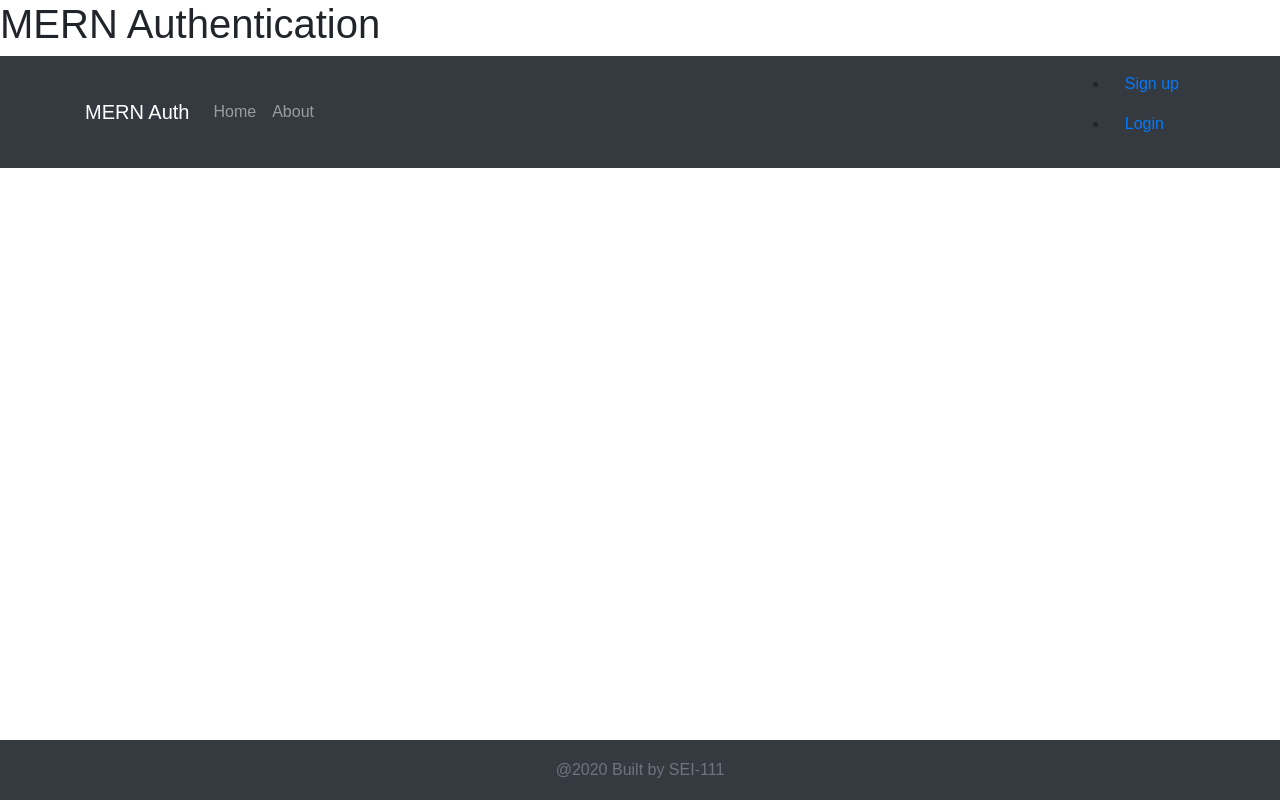
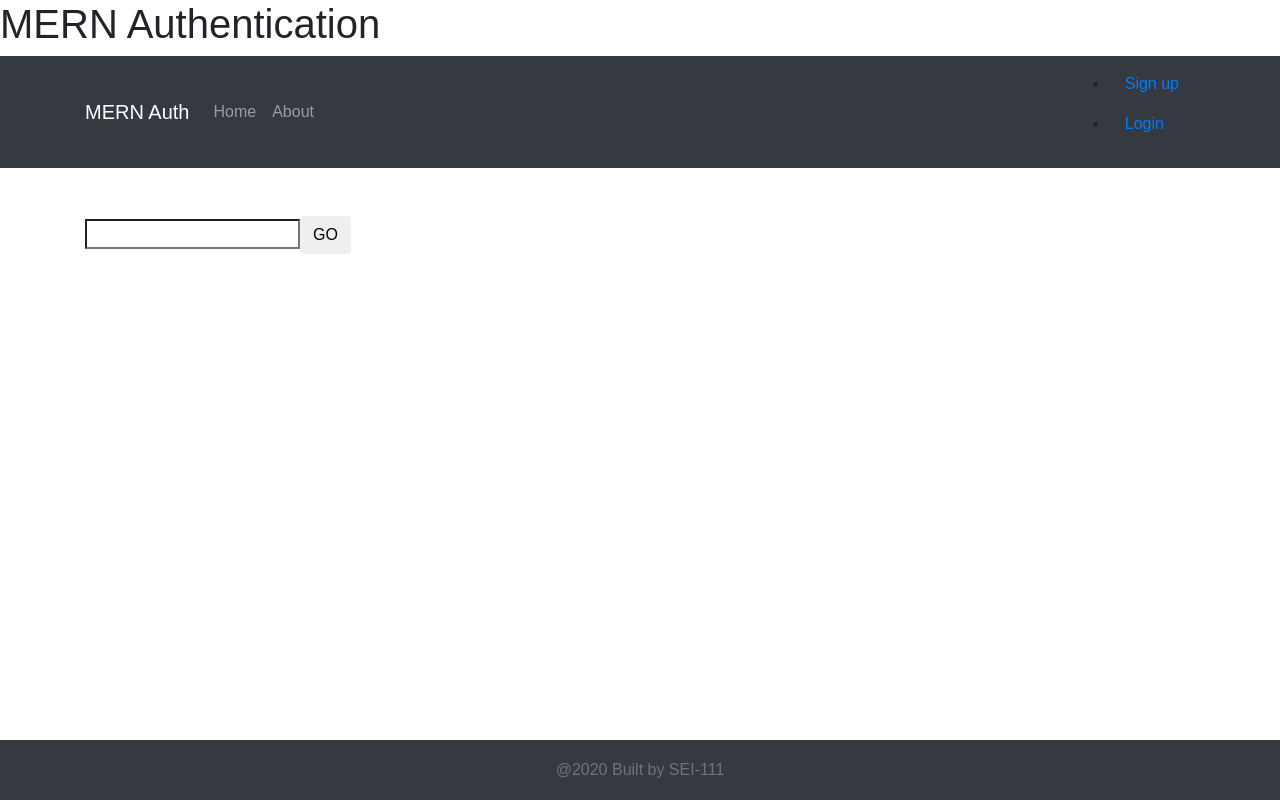
Before and after one commit to makhijas/vinyl-bazaar-frontend, a React (Create React App) app: page /search in a window 1280 px wide. Built offline with nearby package versions, Linux system fonts and the light colour scheme; no server answers.

Commit message:
inital setup + added search component + added api + updated app.js

```diff
--- a/src/App.js
+++ b/src/App.js
@@ -15,6 +15,8 @@ import Login from './components/Login'
 import Navbar from './components/Navbar'
 import Profile from './components/Profile'
 import Welcome from './components/Welcome'
+
+import Search from './components/Search'
 
 const PrivateRoute = ({ component: Component, ...rest}) => {
   let token = localStorage.getItem("jwtToken")
@@ -71,6 +73,7 @@ function App() {
       <div className="container mt-5">
         <Switch>
           <Route path='/signup' component={Signup}/>
+          <Route path='/search' component={Search}/>
           <Route
             path="/login"
             render={(props) => <Login {...props} nowCurrentUser={nowCurrentUser} setIsAuthenticated={setIsAuthenticated} user={currentUser}/>}
--- a/src/components/Profile.js
+++ b/src/components/Profile.js
@@ -7,11 +7,13 @@ const Profile = (props) => {
     const { id, name, email, exp } = user
     const expirationTime = Date.now()
 
+    console.log(exp);
+
     //make a condition that compares exp and current time
-    if (currentTime >= expirationTime) {
+    /**if (currentTime >= expirationTime) {
         handleLogout()
         alert("Session has ended. Please login to continue")
-    }
+    }**/
 
     //if data is available, display whats in the div tag
     //else show "loading..."
--- /dev/null
+++ b/src/components/Search.js
@@ -0,0 +1,37 @@
+import React, { useState } from 'react';
+import axios from 'axios';
+import { render } from '@testing-library/react';
+
+const { REACT_APP_SERVER_URL } = process.env;
+
+
+
+export default function Search() {
+    const [searchTerm, setSearchTerm] = useState('');
+
+    const handleSearchTerm = (e) => {
+        setSearchTerm(e.target.value)
+    }
+
+    const handleSubmit = (e) => {
+        e.preventDefault();
+        console.log(searchTerm);
+        axios.post(`${REACT_APP_SERVER_URL}/search/albums`, {"term" : searchTerm})
+        .then(response => {
+            console.log(response);
+            // response is res.send from backend
+        })
+        .catch(error => {
+            console.log("====> Error searching", error) //this error is only visible on the developer's side so we must still handle the user and let them know that there is an error
+        })
+    }
+    render()
+        return (
+            <div>
+                <form onSubmit = {handleSubmit}>
+                    <input type="search" name="search" onChange={handleSearchTerm}/>
+                    <button class="btn" type="submit">GO</button>
+                </form>
+            </div>
+        )
+}
```
Also changed, not shown: 2 other files (tests, documents, lock files or other folders).
